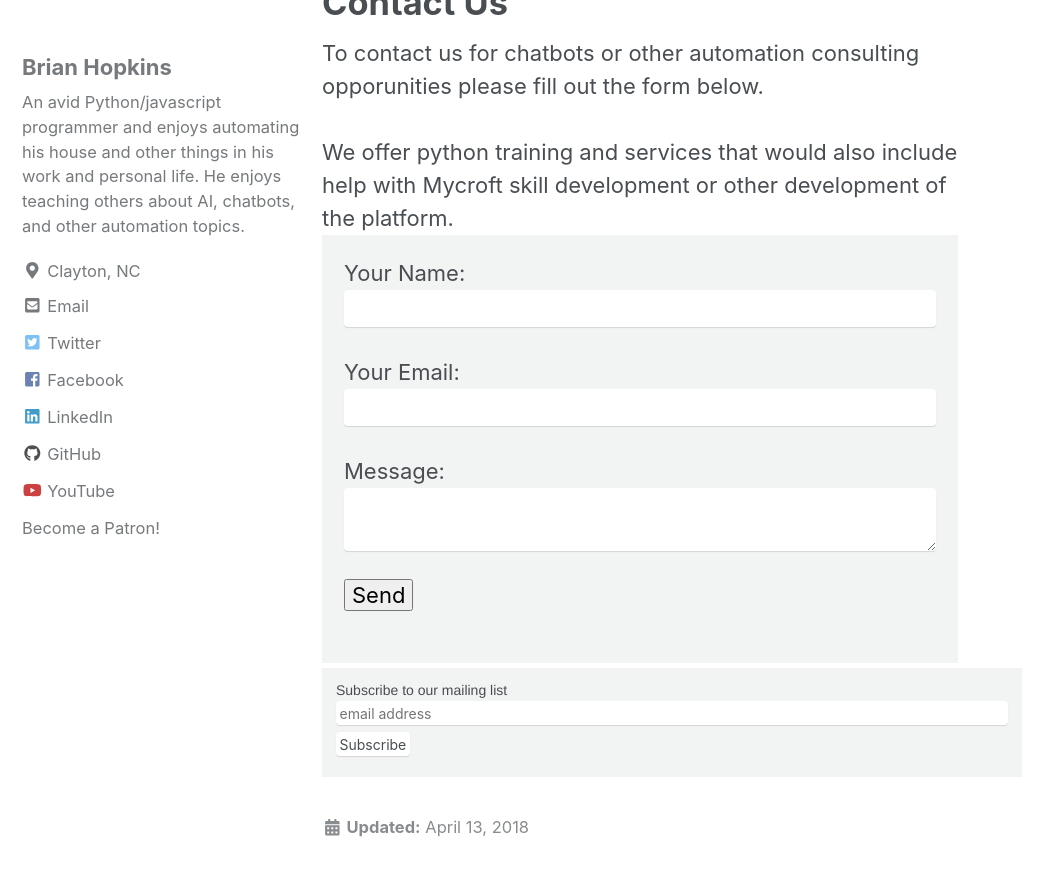
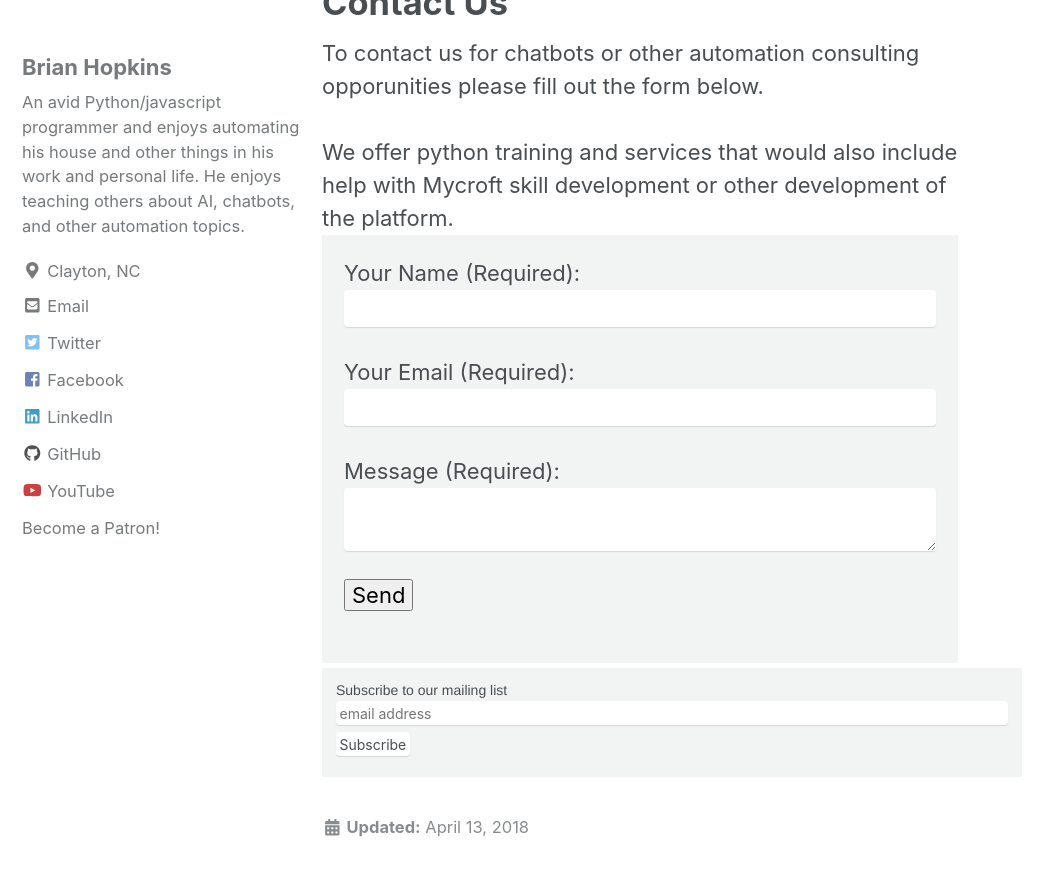
Before and after one commit to Geeked-Out-Solutions/blog, a Jekyll site: the page built from _pages/contact.html, in a window 1280 px wide and 900 px high, scrolled down 371 px. Shown: the top 876 px of the window, without its empty margins (0-1063 px from the left). Built offline with Jekyll 4.4.1, drawn with Linux system fonts in a browser that asks for light colours; nearby versions of some CDN libraries; comment, search, counter and statistics services are not loaded.

Commit message:
updating fields to be required

```diff
--- a/_includes/contact-form.html
+++ b/_includes/contact-form.html
@@ -1,12 +1,12 @@
 <div><form name="contact" method="POST" netlify>
   <p>
-    <label>Your Name: <input type="text" name="name"></label>
+    <label>Your Name (Required): <input type="text" name="name" required></label>
   </p>
   <p>
-    <label>Your Email: <input type="email" name="email"></label>
+    <label>Your Email (Required): <input type="email" name="email" required></label>
   </p>
   <p>
-    <label>Message: <textarea name="message"></textarea></label>
+    <label>Message (Required): <textarea name="message" required></textarea></label>
   </p>
   <div netlify-recaptcha></div>
   <p>
```
